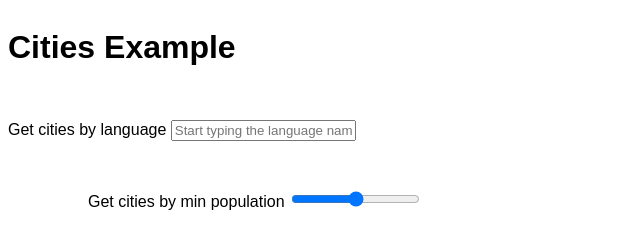
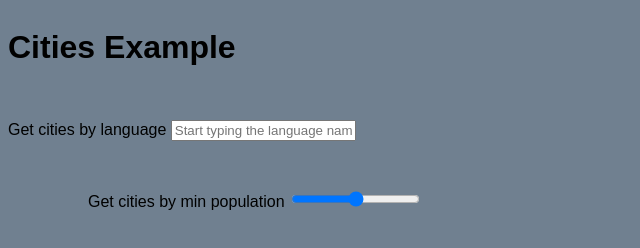
Before and after one commit to FelixJentsch/js_filter-and-DOM-exercise, a website: page index.html in a window 1280 px wide. Shown: the whole page, without its empty margins (0-640 px from the left). Drawn offline with Linux system fonts and the light colour scheme.

Commit message:
change backgroundcolor

```diff
--- a/styles.css
+++ b/styles.css
@@ -10,4 +10,5 @@ body {
   display: flex;
   flex-direction: column;
   gap: 2rem;
+  background-color: slategray;
 }
```
